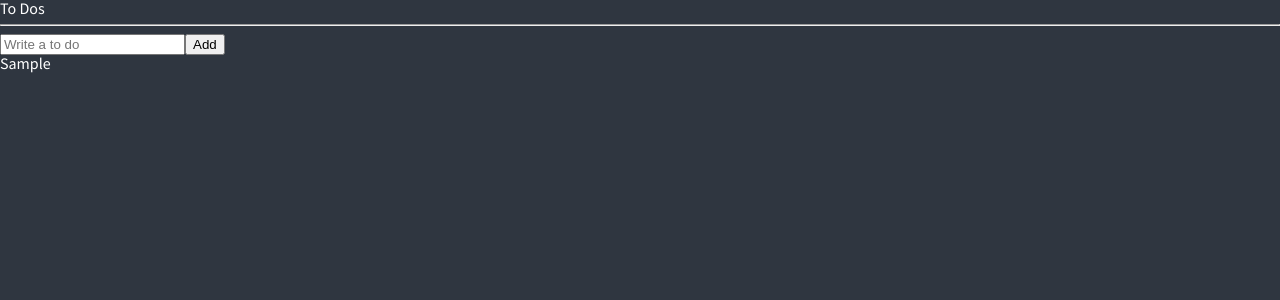
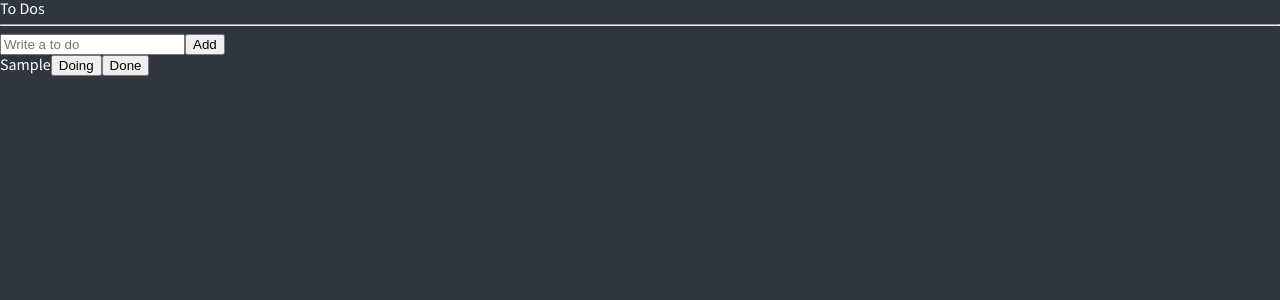
Before and after one commit to kjkorea-dev/nomadcoders_react-master-class, a React (Create React App) app: page / in a window 1280 px wide. Both pictures are taken after typing "Sample" into the empty fields and a click on the button "Add". Shown: the top 300 px of the page. Built offline with nearby package versions, Linux system fonts and the light colour scheme.

Commit message:
Update categories

```diff
--- a/src/components/ToDo.tsx
+++ b/src/components/ToDo.tsx
@@ -1,9 +1,45 @@
-import React from 'react';
-import {IToDo} from "../atoms";
+import React from "react";
+import { IToDo, toDoState } from "../atoms";
+import { useSetRecoilState } from "recoil";
 
-const ToDo = ({text}:IToDo) => {
+const ToDo = ({ text, category, id }: IToDo) => {
+  const setToDos = useSetRecoilState(toDoState);
+  const onClick = ({
+    currentTarget: { name },
+  }: React.MouseEvent<HTMLButtonElement>) => {
+    setToDos((oldToDos) => {
+      const index = oldToDos.findIndex((toDo) => toDo.id === id);
+      return [
+        ...oldToDos.slice(0, index),
+        {
+          id,
+          text,
+          // to avoid type error
+          category: name as any,
+        },
+        ...oldToDos.slice(index + 1),
+      ];
+    });
+  };
   return (
-    <li>{text}</li>
+    <li>
+      <span>{text}</span>
+      {category !== "TO_DO" && (
+        <button name="TO_DO" onClick={onClick}>
+          To Do
+        </button>
+      )}
+      {category !== "DOING" && (
+        <button name="DOING" onClick={onClick}>
+          Doing
+        </button>
+      )}
+      {category !== "DONE" && (
+        <button name="DONE" onClick={onClick}>
+          Done
+        </button>
+      )}
+    </li>
   );
 };
 
```
